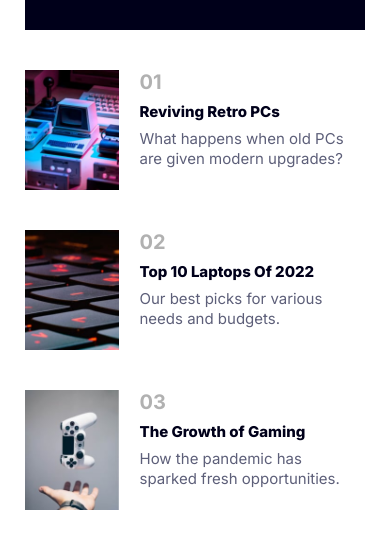
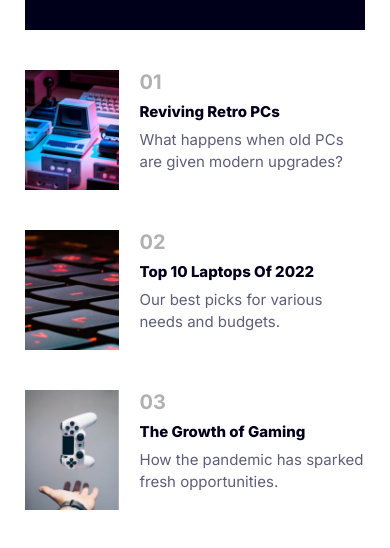
Before and after one commit to iAmSubhrajit/news-homepage-main, a plain HTML site: page index.html in a window 390 px wide. Shown: the part 1166-1714 px from the top of the page. Drawn offline with Linux system fonts and the light colour scheme.

Commit message:
style.css update

```diff
--- a/style.css
+++ b/style.css
@@ -291,13 +291,15 @@
         width: 100%;
         margin-bottom: 40px;
     }
-
+    .trending-items .info{
+        padding: 0 0 0 20px;
+    }
     .trending-items .info a h4 {
         padding: 8px 0;
     }
 
-    .trending-items .info p {
+    /* .trending-items .info p {
        line-height: 20px;
-    }
+    } */
 
 }
```
